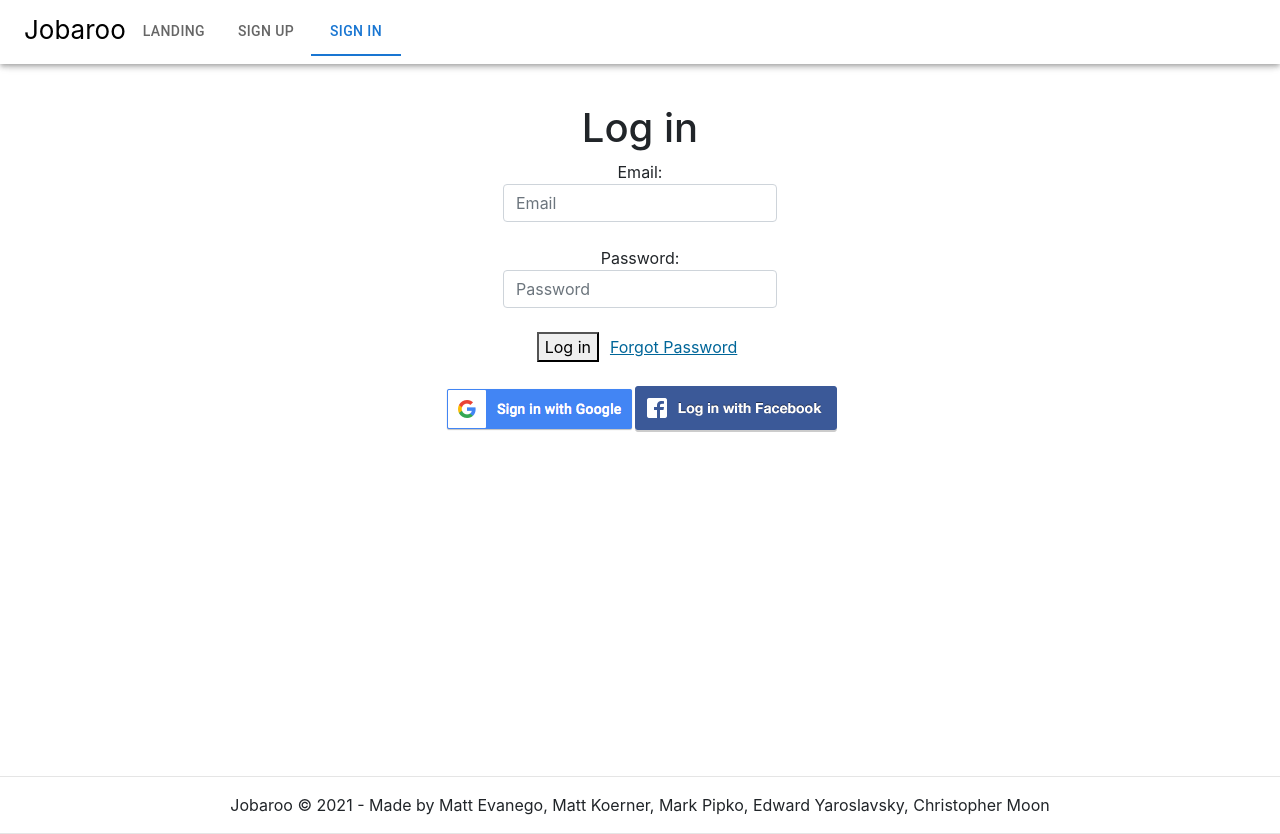
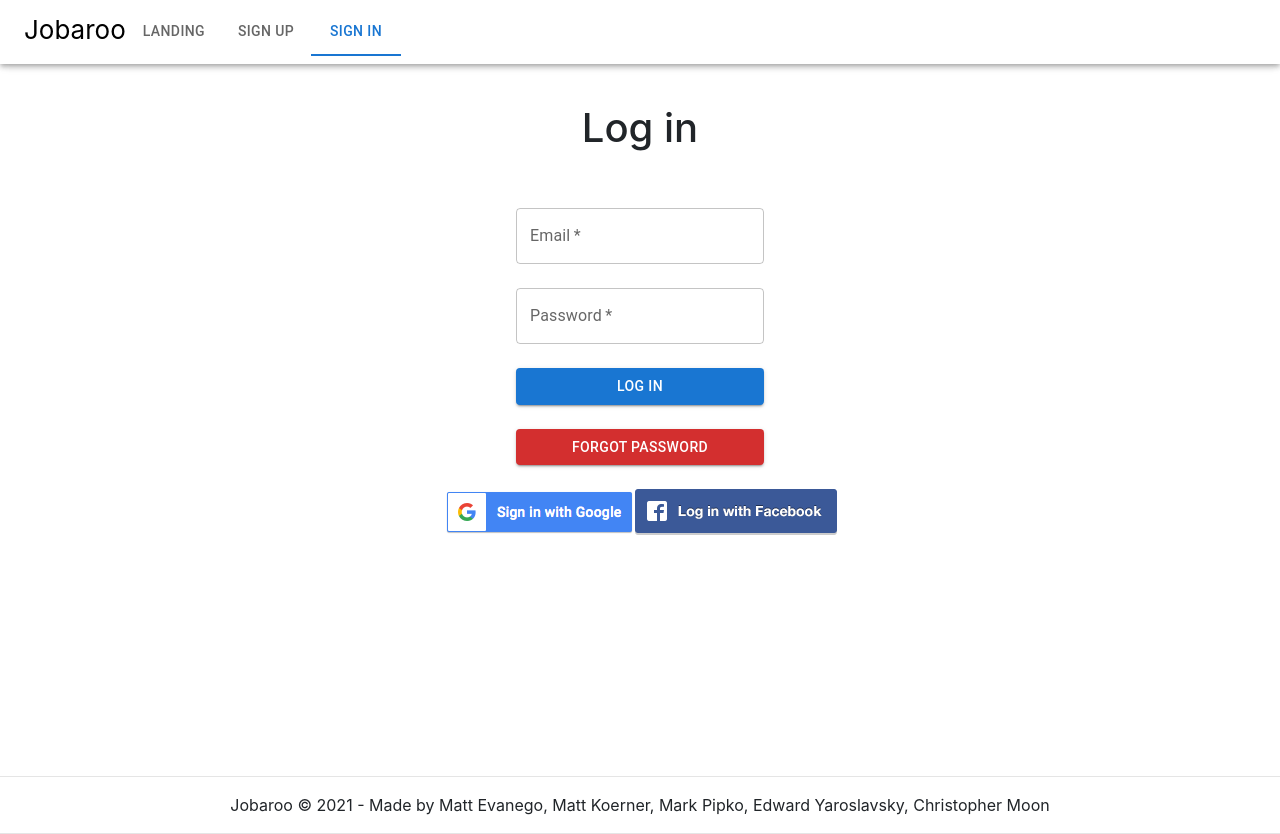
Before and after one commit to markpipko/CS-554-Final-Project, a React (Create React App) app in the folder client/: page /signin in a window 1280 px wide. Built offline with nearby package versions, Linux system fonts and the light colour scheme; no server answers.

Commit message:
Changed sign in form, made forgot password into another component

```diff
--- a/client/package.json
+++ b/client/package.json
@@ -7,6 +7,7 @@
 	"dependencies": {
 		"@emotion/react": "^11.6.0",
 		"@emotion/styled": "^11.6.0",
+		"@mui/icons-material": "^5.2.0",
 		"@mui/material": "^5.1.1",
 		"@mui/styles": "^5.1.1",
 		"@testing-library/jest-dom": "^5.15.0",
--- a/client/src/App.css
+++ b/client/src/App.css
@@ -70,17 +70,9 @@
 	color: red !important;
 }
 
-.forgotPassword {
-	background: none !important;
-	border: none !important;
-	text-decoration: underline;
-	margin-left: 5px;
-	color: #069;
-}
-
-.forgotPassword:hover {
-	text-decoration: none;
+.loginError {
 	color: red;
+	font-weight: bold;
 }
 
 .profileImage {
@@ -97,8 +89,8 @@ footer {
 #page-container {
 	position: relative;
 	min-height: 100vh;
-  }
+}
 
-  #content-wrap {
-	padding-bottom: 2.5rem;    /* Footer height */
-  }
+#content-wrap {
+	padding-bottom: 2.5rem; /* Footer height */
+}
--- a/client/src/App.js
+++ b/client/src/App.js
@@ -15,7 +15,7 @@ import React from "react";
 import PostJob from "./Components/PostJob";
 import MyPosts from "./Components/MyPosts";
 import ApplicantChart from "./Components/ApplicantChart";
-
+import ForgotPassword from "./Components/ForgotPassword";
 function App() {
 	return (
 		<AuthProvider>
@@ -31,17 +31,25 @@ function App() {
 							<PrivateRoute exact path="/jobs" component={Jobs} />
 							<PrivateRoute exact path="/postJob" component={PostJob} />
 							<PrivateRoute exact path="/posts" component={MyPosts} />
-							<PrivateRoute exact path="/applicantChart" component={ApplicantChart} />
+							<PrivateRoute
+								exact
+								path="/applicantChart"
+								component={ApplicantChart}
+							/>
 							<PrivateRoute exact path="/account" component={Account} />
 							<Route exact path="/signin" component={SignIn} />
 							<Route exact path="/signup" component={SignUp} />
+							<Route exact path="/forgotpassword" component={ForgotPassword} />
 							<Route component={NotFound} />
 						</Switch>
 					</div>
 					<footer>
-						<hr/>
-						<span>Jobaroo © 2021 - Made by Matt Evanego, Matt Koerner, Mark Pipko, Edward Yaroslavsky, Christopher Moon</span>
-						<hr/>
+						<hr />
+						<span>
+							Jobaroo © 2021 - Made by Matt Evanego, Matt Koerner, Mark Pipko,
+							Edward Yaroslavsky, Christopher Moon
+						</span>
+						<hr />
 					</footer>
 				</div>
 			</Router>
--- /dev/null
+++ b/client/src/Components/ForgotPassword.js
@@ -0,0 +1,126 @@
+import React, { useState } from "react";
+import {
+	FormControl,
+	FormGroup,
+	Button,
+	TextField,
+	Alert,
+	Collapse,
+	IconButton,
+} from "@mui/material";
+import CloseIcon from "@mui/icons-material/Close";
+import { doPasswordReset } from "../firebase/FirebaseFunctions";
+const ForgotPassword = () => {
+	const [formData, setFormData] = useState({
+		email: "",
+	});
+	const [emailError, setEmailError] = useState(false);
+	const [emailErrorMessage, setEmailErrorMessage] = useState("");
+	const [status, setStatus] = useState(false);
+	const [error, setError] = useState(false);
+	const [errorOpen, setErrorOpen] = useState(false);
+	const [infoOpen, setInfoOpen] = useState(false);
+	const handleChange = (e) => {
+		setFormData((prev) => ({ ...prev, [e.target.name]: e.target.value }));
+	};
+
+	const passwordReset = (e) => {
+		e.preventDefault();
+		if (!formData.email || !formData.email.trim()) {
+			setEmailError(true);
+			setEmailErrorMessage("Email must be provided");
+			return;
+		}
+		setEmailError(false);
+		setEmailErrorMessage("");
+		try {
+			doPasswordReset(formData.email);
+			setInfoOpen(true);
+			setStatus(true);
+		} catch (e) {
+			setErrorOpen(true);
+			setError(true);
+		}
+	};
+	return (
+		<div>
+			{status ? (
+				<Collapse in={infoOpen}>
+					<Alert
+						severity="info"
+						action={
+							<IconButton
+								aria-label="close"
+								color="inherit"
+								size="small"
+								onClick={() => {
+									setInfoOpen(false);
+								}}
+							>
+								<CloseIcon fontSize="inherit" />
+							</IconButton>
+						}
+						sx={{ mb: 2 }}
+					>
+						If the email is registered, you will be sent a link to reset your
+						password.
+					</Alert>
+				</Collapse>
+			) : (
+				<div></div>
+			)}
+			{error ? (
+				<Collapse in={errorOpen}>
+					<Alert
+						severity="error"
+						action={
+							<IconButton
+								aria-label="close"
+								color="inherit"
+								size="small"
+								onClick={() => {
+									setErrorOpen(false);
+								}}
+							>
+								<CloseIcon fontSize="inherit" />
+							</IconButton>
+						}
+						sx={{ mb: 2 }}
+					>
+						Could not process your request. Please try again.
+					</Alert>
+				</Collapse>
+			) : (
+				<div></div>
+			)}
+			<br />
+			<br />
+			<h1>Forgot Password</h1>
+			<br />
+			<FormControl>
+				<FormGroup>
+					<TextField
+						id="email"
+						variant="outlined"
+						label="Email"
+						onChange={(e) => handleChange(e)}
+						name="email"
+						error={!!emailError}
+						helperText={emailErrorMessage}
+						required
+					/>
+				</FormGroup>
+				<br />
+				<Button
+					className="forgotPassword"
+					variant="contained"
+					onClick={(e) => passwordReset(e)}
+				>
+					Forgot Password
+				</Button>
+			</FormControl>
+		</div>
+	);
+};
+
+export default ForgotPassword;
--- a/client/src/Components/Navigation.js
+++ b/client/src/Components/Navigation.js
@@ -5,7 +5,6 @@ import SignOutButton from "./SignOut";
 import "../App.css";
 import { AppBar, Toolbar, Grid, Tabs, Tab, Avatar } from "@mui/material";
 import { checkEmployer } from "../firebase/FirebaseFunctions";
-import { borderRight } from "@mui/system";
 const Navigation = () => {
 	const { currentUser } = useContext(AuthContext);
 	return <div>{currentUser ? <NavigationAuth /> : <NavigationNonAuth />}</div>;
@@ -33,7 +32,7 @@ const NavigationAuth = () => {
 	const [value, setValue] = useState(
 		paths.indexOf(window.location.pathname.toLowerCase()) >= 0
 			? paths.indexOf(window.location.pathname.toLowerCase())
-			: 1
+			: 0
 	);
 	return (
 		<div>
@@ -46,15 +45,12 @@ const NavigationAuth = () => {
 						<Grid
 							xs={1}
 							item
-							style={{ textAlign: "left", transform: "translateY(5%)" }}
+							style={{
+								textAlign: "left",
+								transform: "translateY(5%)",
+							}}
 						>
-
-						<div style={{display:"flex"}}>
-						<Avatar alt="Jobaroo Icon" src="../imgs/Jobaroo2.png" style={{ height:"auto"}}/>
-
-						</div>
-
-
+							<span>Jobaroo</span>
 						</Grid>
 						<Grid xs={5} item>
 							<Tabs
@@ -62,43 +58,36 @@ const NavigationAuth = () => {
 								value={value}
 								aria-label="Navigation Tabs"
 							>
-								<Tab label={"Jobaroo"} component={Link} to="/home" />
+								<Tab label={"Home"} component={Link} to="/home" />
 								{isEmployer ? (
-									<div>
 									<Tab
 										label={"Post a Job"}
 										component={Link}
 										to="/postJob"
 										activeClassName="active"
 									/>
+								) : (
+									<Tab label={"Job Search"} component={Link} to="/jobs" />
+								)}
+								{isEmployer ? (
 									<Tab
 										label={"Posts"}
 										component={Link}
 										to="/posts"
 										activeClassName="active"
 									/>
-									</div>
 								) : (
-
-										<>
-										<Tab
-											label={"Job Search"}
-											component={Link}
-											to="/jobs"
-										/>
-										<Tab
-											label={"My Applications"}
-											component={Link}
-											to="/applicantChart"
-										/></>
+									<Tab
+										label={"My Applications"}
+										component={Link}
+										to="/applicantChart"
+									/>
 								)}
-
 								<Tab label={"Account"} component={Link} to="/account" />
 							</Tabs>
 						</Grid>
 						<Grid item xs={1} />
 					</Grid>
-
 					<SignOutButton />
 				</Toolbar>
 			</AppBar>
--- a/client/src/Components/SignIn.js
+++ b/client/src/Components/SignIn.js
@@ -1,76 +1,124 @@
-import React, { useContext } from 'react';
-import SocialSignIn from './SocialSignIn';
-import { Redirect } from 'react-router-dom';
-import { AuthContext } from '../firebase/Auth';
+import React, { useContext, useState } from "react";
+import SocialSignIn from "./SocialSignIn";
+import { Redirect, Link } from "react-router-dom";
+import { AuthContext } from "../firebase/Auth";
+import { doSignInWithEmailAndPassword } from "../firebase/FirebaseFunctions";
 import {
-  doSignInWithEmailAndPassword,
-  doPasswordReset
-} from '../firebase/FirebaseFunctions';
-
+	FormControl,
+	FormGroup,
+	Button,
+	TextField,
+	CircularProgress,
+} from "@mui/material";
 function SignIn() {
+	const [formData, setFormData] = useState({
+		email: "",
+		password: "",
+	});
+	const [loading, setLoading] = useState(false);
+	const [loginError, setLoginError] = useState(false);
+	const [emailError, setEmailError] = useState(false);
+	const [emailErrorMessage, setEmailErrorMessage] = useState("");
+	const [passwordError, setPasswordError] = useState(false);
+	const [passwordErrorMessage, setPasswordErrorMessage] = useState("");
 	const { currentUser } = useContext(AuthContext);
 	const handleLogin = async (event) => {
 		event.preventDefault();
-    let { email, password } = event.target.elements;
+		setLoading(true);
+		setLoginError(false);
+		if (!formData.email || !formData.email.trim()) {
+			setEmailError(true);
+			setEmailErrorMessage("Email must be provided");
+			setLoading(false);
+			return;
+		}
+		setEmailError(false);
+		setEmailErrorMessage("");
+		if (!formData.password) {
+			setPasswordError(true);
+			setPasswordErrorMessage("Password must be provided");
+			setLoading(false);
+			return;
+		}
+		setPasswordError(false);
+		setPasswordErrorMessage("");
 
 		try {
-      await doSignInWithEmailAndPassword(email.value, password.value);
+			await doSignInWithEmailAndPassword(formData.email, formData.password);
 		} catch (error) {
-      alert(error);
+			setLoginError(true);
+			setEmailError(true);
+			setPasswordError(true);
+			setLoading(false);
 		}
 	};
 
-  const passwordReset = (event) => {
-    event.preventDefault();
-    let email = document.getElementById('email').value;
-    if (email) {
-      doPasswordReset(email);
-      alert('Password reset email was sent');
-    } else {
-      alert(
-        'Please enter an email address below before you click the forgot password link'
-      );
-    }
+	const handleChange = (e) => {
+		setFormData((prev) => ({ ...prev, [e.target.name]: e.target.value }));
 	};
+
 	if (currentUser) {
 		return <Redirect to="/home" />;
 	}
 	return (
 		<div>
 			<h1>Log in</h1>
-      <form onSubmit={handleLogin}>
-        <div className="form-group">
-          <label>
-            Email:
-            <input
-              className="form-control"
+			{loading ? <CircularProgress /> : <div></div>}
+			{loginError ? (
+				<div className="loginError">Email and/or password is incorrect</div>
+			) : (
+				<div></div>
+			)}
+			<br />
+			<br />
+			<FormControl>
+				<FormGroup>
+					<TextField
+						id="email"
+						variant="outlined"
+						label="Email"
+						onChange={(e) => handleChange(e)}
 						name="email"
-              id="email"
-              type="email"
-              placeholder="Email"
+						error={!!emailError}
+						helperText={emailErrorMessage}
 						required
 					/>
-          </label>
-        </div>
-        <div className="form-group">
-          <label>
-            Password:
-            <input
-              className="form-control"
+				</FormGroup>
+				<br />
+				<FormGroup>
+					<TextField
+						id="password"
+						variant="outlined"
+						type="password"
+						label="Password"
+						onChange={(e) => handleChange(e)}
 						name="password"
-              type="password"
-              placeholder="Password"
+						error={!!passwordError}
+						helperText={passwordErrorMessage}
 						required
 					/>
-          </label>
-        </div>
-        <button type="submit">Log in</button>
-
-        <button className="forgotPassword" onClick={passwordReset}>
+				</FormGroup>
+				<br />
+				<Button
+					type="submit"
+					variant="contained"
+					onClick={(e) => handleLogin(e)}
+					disabled={loading}
+				>
+					Log in
+				</Button>
+				<br />
+				<Button
+					className="forgotPassword"
+					variant="contained"
+					color="error"
+					component={Link}
+					to="/forgotpassword"
+				>
 					Forgot Password
-        </button>
-      </form>
-
+				</Button>
+				<br />
+			</FormControl>
 			<br />
 			<SocialSignIn />
 		</div>
--- a/client/src/Components/UploadResume.js
+++ b/client/src/Components/UploadResume.js
@@ -43,8 +43,9 @@ function UploadResume(props) {
 				Current Resume:{" "}
 				{resumeLink ? (
 					<div>
+						<br />
 						<a href={resumeLink} target="_blank" rel="noreferrer">
-							Resume
+							Link to Resume
 						</a>
 					</div>
 				) : (
```
Lines whose indentation alone changed are shown as unchanged.
